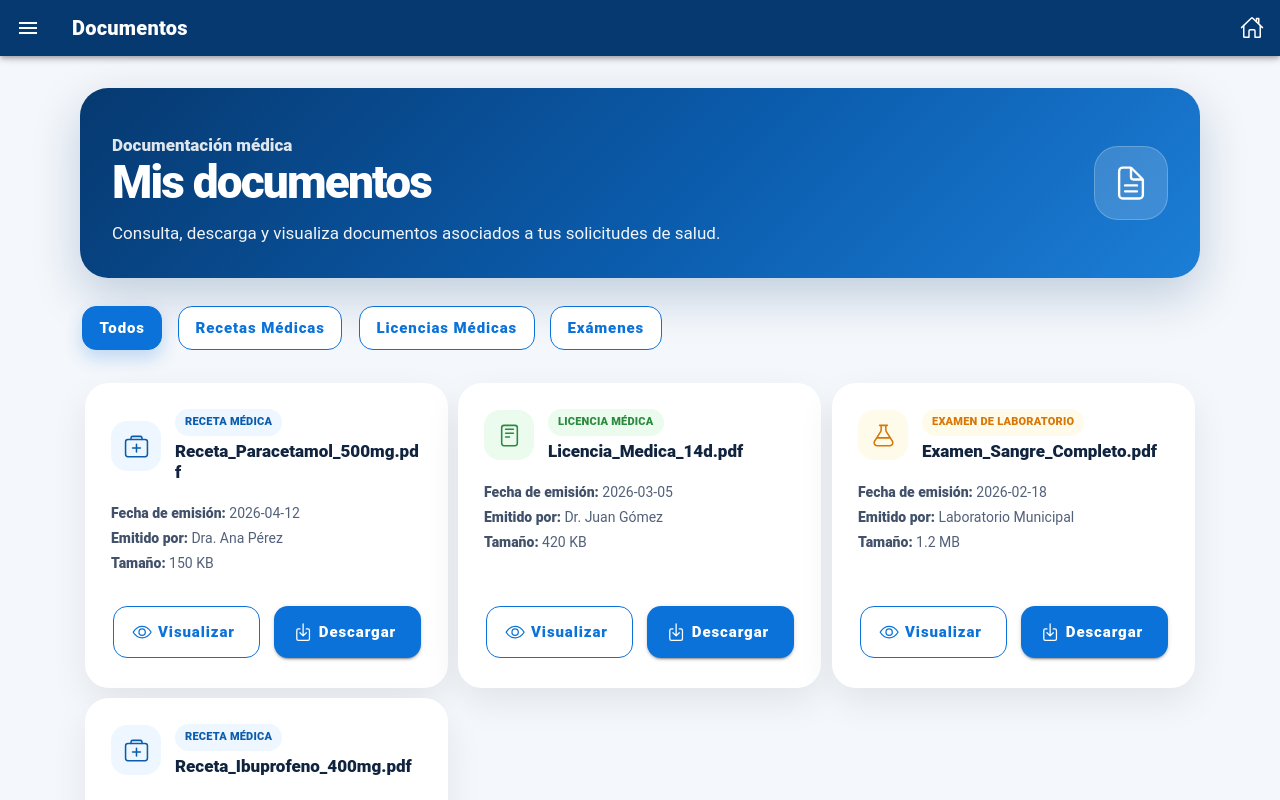
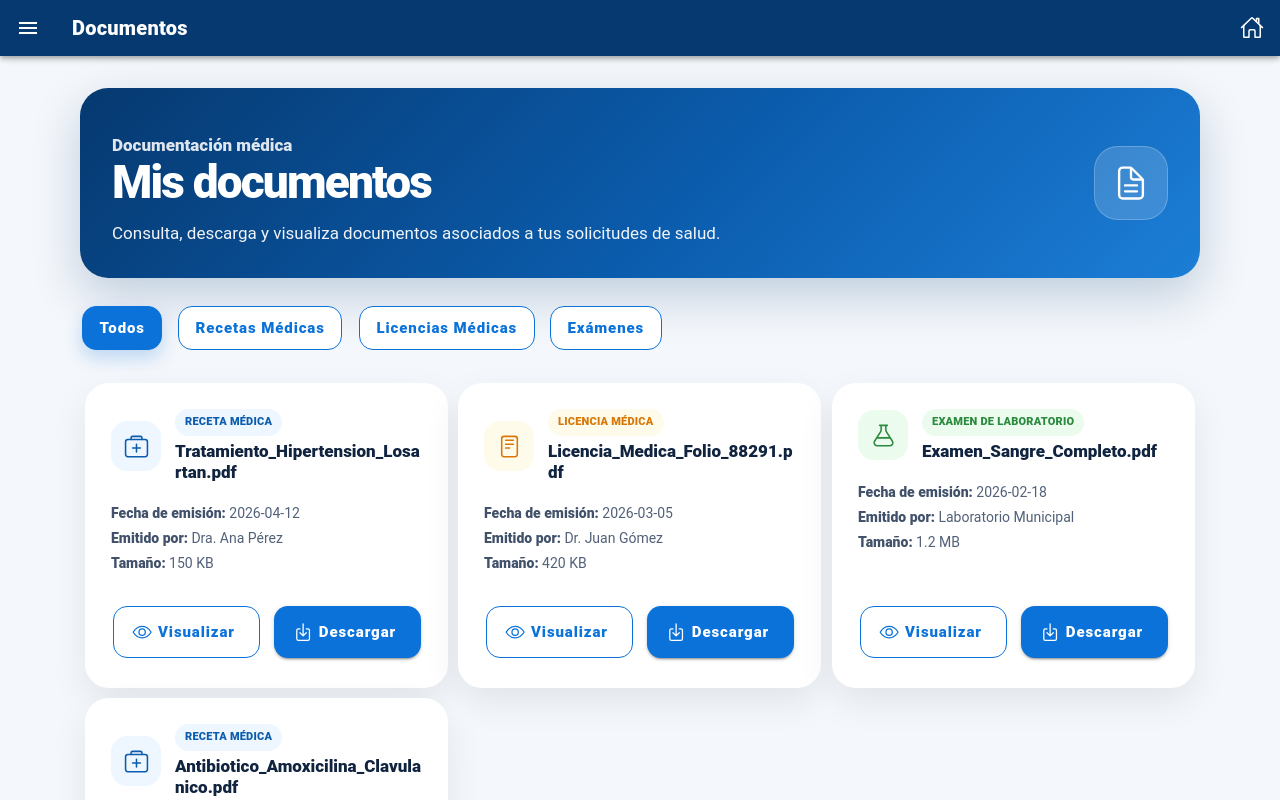
Before and after one commit to Intiti/Proyecto-Ingenieria-Web-y-Movil-, a React (Vite) app: page /documentos in a window 1280 px wide. Built offline with nearby package versions, Linux system fonts and the light colour scheme.

Commit message:
Cambio de nombres en documentos

```diff
--- a/src/pages/patient/Documents.tsx
+++ b/src/pages/patient/Documents.tsx
@@ -35,7 +35,7 @@ const Documents: React.FC = () => {
     {
       id: 1,
       type: "Receta Médica",
-      name: "Receta_Paracetamol_500mg.pdf",
+      name: "Tratamiento_Hipertension_Losartan.pdf",
       date: "2026-04-12",
       doctor: "Dra. Ana Pérez",
       size: "150 KB",
@@ -45,12 +45,12 @@ const Documents: React.FC = () => {
     {
       id: 2,
       type: "Licencia Médica",
-      name: "Licencia_Medica_14d.pdf",
+      name: "Licencia_Medica_Folio_88291.pdf",
       date: "2026-03-05",
       doctor: "Dr. Juan Gómez",
       size: "420 KB",
       icon: readerOutline,
-      variant: "green",
+      variant: "orange", // Cambiado de verde a naranja
     },
     {
       id: 3,
@@ -60,12 +60,12 @@ const Documents: React.FC = () => {
       doctor: "Laboratorio Municipal",
       size: "1.2 MB",
       icon: flaskOutline,
-      variant: "orange",
+      variant: "green", // Cambiado de naranja a verde
     },
     {
       id: 4,
       type: "Receta Médica",
-      name: "Receta_Ibuprofeno_400mg.pdf",
+      name: "Antibiotico_Amoxicilina_Clavulanico.pdf",
       date: "2026-04-20",
       doctor: "Dr. Roberto Silva",
       size: "160 KB",
```
